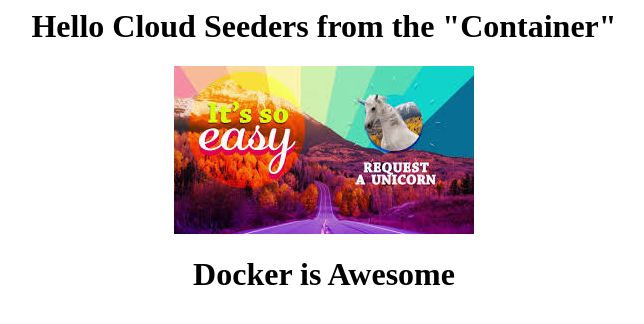
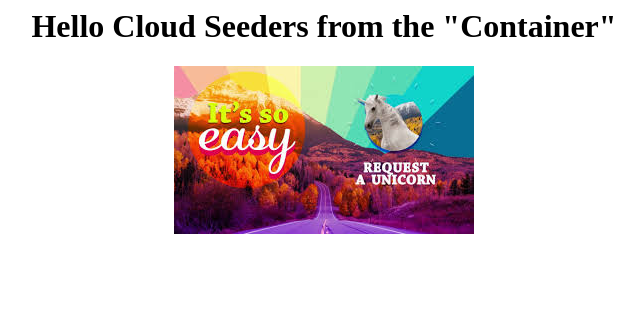
Before and after one commit to MG40/CloudseedersDevOpsWorkshop, a plain HTML site: page 06-SimpleHTTPContainer/index.html in a window 1280 px wide. Shown: the whole page, without its empty margins (316-960 px from the left). Drawn offline with Linux system fonts and the light colour scheme.

Commit message:
Containers 101

```diff
--- a/06-SimpleHTTPContainer/index.html
+++ b/06-SimpleHTTPContainer/index.html
@@ -5,6 +5,5 @@
 	<body>
 		<center><h1> Hello Cloud Seeders from the "Container" </h1></center>
 		<center><img src="index.jpg" alt="container wild rydes">
-		<center><h1> Docker is Awesome </h1></center>
 	</body>
 </html>
```
Also changed, not shown: 2 other files.
